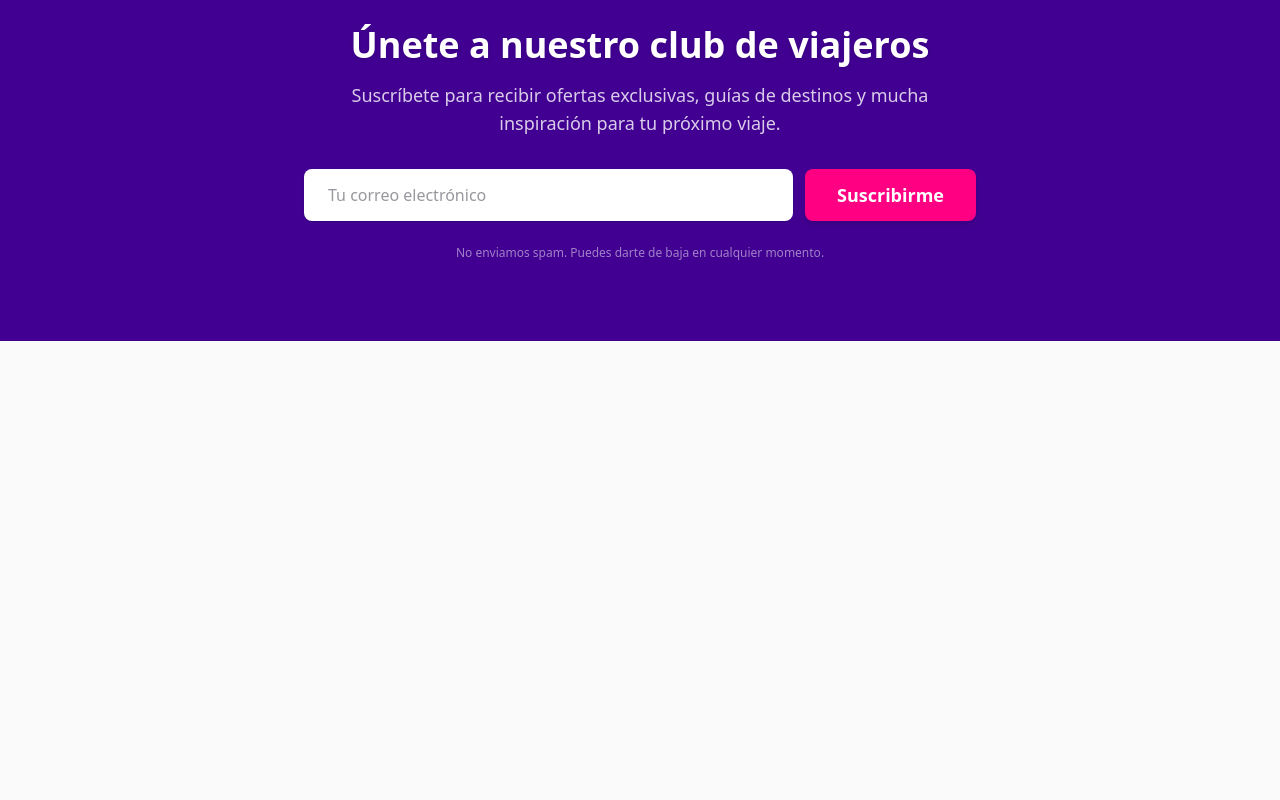
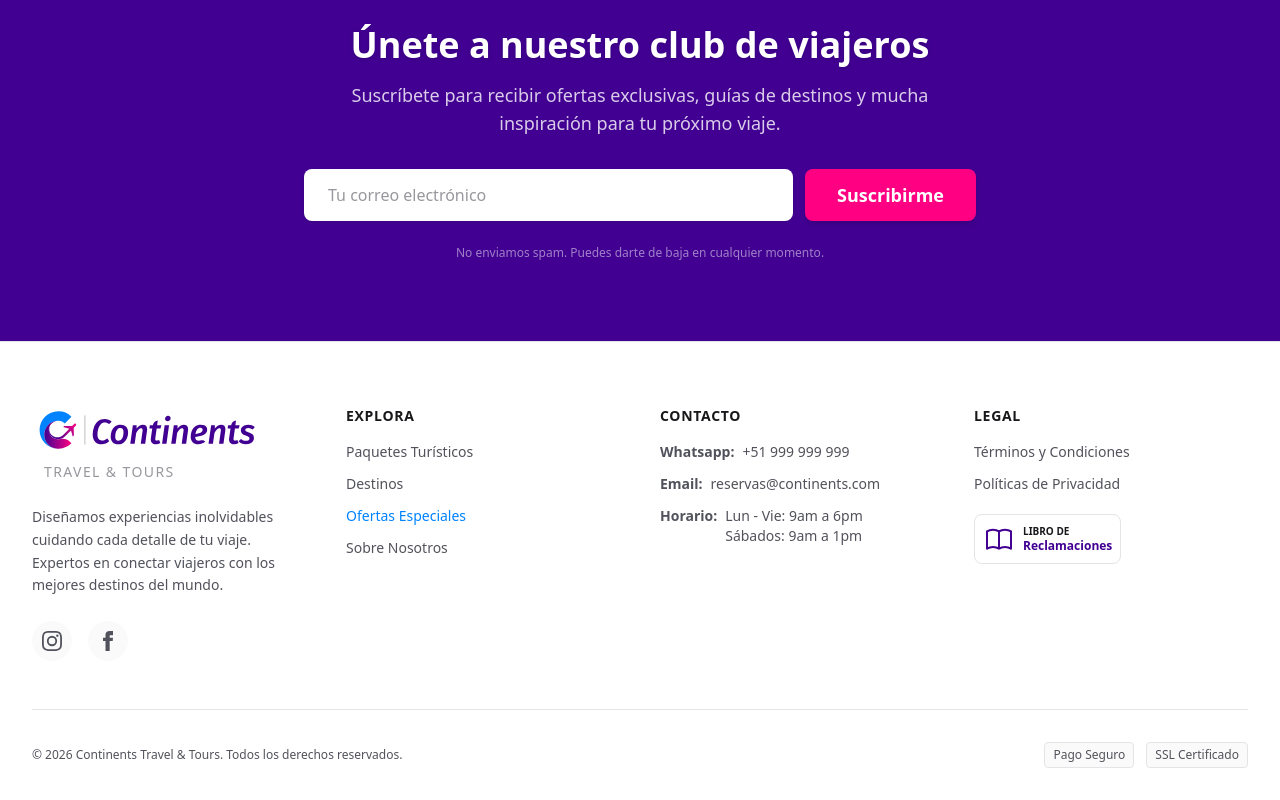
Before and after one commit to carlosSilverDesign/Continents-travel-agency, a Next.js app: page / in a window 1280 px wide. Shown: the part 1624-2424 px from the top of the page. Before the commit the page ends 1965 px from the top, so only its background shows below. Built offline with nearby package versions, Linux system fonts and the light colour scheme; no server answers; the database is empty.

Commit message:
Se agregó el footer

```diff
--- a/src/app/layout.tsx
+++ b/src/app/layout.tsx
@@ -3,6 +3,7 @@ import type { Metadata } from "next";
 import { Inter, Syne } from "next/font/google";
 import "./globals.css";
 import { Header } from "@/components/organisms/Header";
+import { Footer } from "@/components/organisms/Footer";
 
 // 2. Configuramos Inter (Para textos generales)
 const inter = Inter({
@@ -32,6 +33,7 @@ export default function RootLayout({
         <div className="flex-grow">
           {children}
         </div>
+        <Footer />
       </body>
     </html>
   );
--- /dev/null
+++ b/src/components/organisms/Footer.tsx
@@ -0,0 +1,104 @@
+import React from 'react';
+import Link from 'next/link';
+
+export function Footer() {
+  const currentYear = new Date().getFullYear();
+
+  return (
+    <footer className="bg-white border-t border-ui-border pt-16 pb-8">
+      <div className="max-w-7xl mx-auto px-4 md:px-8">
+
+        {/* GRID PRINCIPAL DE 4 COLUMNAS */}
+        <div className="grid grid-cols-1 md:grid-cols-2 lg:grid-cols-4 gap-10 mb-12">
+
+          {/* COLUMNA 1: Marca y Redes */}
+          <div className="flex flex-col gap-4">
+            <Link href="/" className="flex flex-col items-start gap-2">
+              <img src="/logo.svg" alt="Continents Travel" className="h-10 md:h-12 w-auto object-contain object-left group-hover:scale-105 transition-transform origin-left" />
+              <span className="text-ui-text/60 font-medium text-sm tracking-widest uppercase pl-3">
+                Travel & Tours
+              </span>
+            </Link>
+            <p className="text-sm text-ui-text leading-relaxed mt-2">
+              Diseñamos experiencias inolvidables cuidando cada detalle de tu viaje. Expertos en conectar viajeros con los mejores destinos del mundo.
+            </p>
+            {/* Íconos de Redes Sociales */}
+            <div className="flex gap-4 mt-2">
+              {/* <a href="#" className="w-10 h-10 rounded-full bg-ui-bg flex items-center justify-center text-ui-text hover:bg-primary hover:text-white transition-colors">
+                <svg className="w-5 h-5" fill="currentColor" viewBox="0 0 24 24"><path d="M24 4.557c-.883.392-1.832.656-2.828.775 1.017-.609 1.798-1.574 2.165-2.724-.951.564-2.005.974-3.127 1.195-.897-.957-2.178-1.555-3.594-1.555-3.179 0-5.515 2.966-4.797 6.045-4.091-.205-7.719-2.165-10.148-5.144-1.29 2.213-.669 5.108 1.523 6.574-.806-.026-1.566-.247-2.229-.616-.054 2.281 1.581 4.415 3.949 4.89-.693.188-1.452.232-2.224.084.626 1.956 2.444 3.379 4.6 3.419-2.07 1.623-4.678 2.348-7.29 2.04 2.179 1.397 4.768 2.212 7.548 2.212 9.142 0 14.307-7.721 13.995-14.646.962-.695 1.797-1.562 2.457-2.549z"/></svg>
+              </a> */}
+              <a href="#" className="w-10 h-10 rounded-full bg-ui-bg flex items-center justify-center text-ui-text hover:bg-primary hover:text-white transition-colors">
+                <svg className="w-5 h-5" fill="currentColor" viewBox="0 0 24 24"><path d="M12 2.163c3.204 0 3.584.012 4.85.07 3.252.148 4.771 1.691 4.919 4.919.058 1.265.069 1.645.069 4.849 0 3.205-.012 3.584-.069 4.849-.149 3.225-1.664 4.771-4.919 4.919-1.266.058-1.644.07-4.85.07-3.204 0-3.584-.012-4.849-.07-3.26-.149-4.771-1.699-4.919-4.92-.058-1.265-.07-1.644-.07-4.849 0-3.204.013-3.583.07-4.849.149-3.227 1.664-4.771 4.919-4.919 1.266-.057 1.645-.069 4.849-.069zM12 0C8.741 0 8.333.014 7.053.072 2.695.272.273 2.69.073 7.052.014 8.333 0 8.741 0 12c0 3.259.014 3.668.072 4.948.2 4.358 2.618 6.78 6.98 6.98C8.333 23.986 8.741 24 12 24c3.259 0 3.668-.014 4.948-.072 4.354-.2 6.782-2.618 6.979-6.98.059-1.28.073-1.689.073-4.948 0-3.259-.014-3.667-.072-4.947-.196-4.354-2.617-6.78-6.979-6.98C15.668.014 15.259 0 12 0zm0 5.838a6.162 6.162 0 100 12.324 6.162 6.162 0 000-12.324zM12 16a4 4 0 110-8 4 4 0 010 8zm6.406-11.845a1.44 1.44 0 100 2.881 1.44 1.44 0 000-2.881z"/></svg>
+              </a>
+              <a href="#" className="w-10 h-10 rounded-full bg-ui-bg flex items-center justify-center text-ui-text hover:bg-primary hover:text-white transition-colors">
+                <svg className="w-5 h-5" fill="currentColor" viewBox="0 0 24 24"><path d="M9 8h-3v4h3v12h5v-12h3.642l.358-4h-4v-1.667c0-.955.192-1.333 1.115-1.333h2.885v-5h-3.808c-3.596 0-5.192 1.583-5.192 4.615v3.385z"/></svg>
+              </a>
+            </div>
+          </div>
+
+          {/* COLUMNA 2: Enlaces Rápidos */}
+          <div>
+            <h4 className="font-bold text-ui-heading mb-4 uppercase tracking-wider text-sm">Explora</h4>
+            <ul className="flex flex-col gap-3 text-sm text-ui-text">
+              <li><Link href="/paquetes" className="hover:text-secondary transition-colors">Paquetes Turísticos</Link></li>
+              <li><Link href="/destinos" className="hover:text-secondary transition-colors">Destinos</Link></li>
+              <li><Link href="/ofertas" className="hover:text-secondary transition-colors font-medium text-secondary">Ofertas Especiales</Link></li>
+              <li><Link href="/nosotros" className="hover:text-secondary transition-colors">Sobre Nosotros</Link></li>
+            </ul>
+          </div>
+
+          {/* COLUMNA 3: Contacto */}
+          <div>
+            <h4 className="font-bold text-ui-heading mb-4 uppercase tracking-wider text-sm">Contacto</h4>
+            <ul className="flex flex-col gap-3 text-sm text-ui-text">
+              <li className="flex items-start gap-2">
+                <span className="font-bold">Whatsapp:</span>
+                <a href="https://wa.me/51999999999" target="_blank" rel="noopener noreferrer" className="hover:text-secondary transition-colors">+51 999 999 999</a>
+              </li>
+              <li className="flex items-start gap-2">
+                <span className="font-bold">Email:</span>
+                <a href="mailto:reservas@continents.com" className="hover:text-secondary transition-colors">reservas@continents.com</a>
+              </li>
+              <li className="flex items-start gap-2">
+                <span className="font-bold">Horario:</span>
+                <span>Lun - Vie: 9am a 6pm<br/>Sábados: 9am a 1pm</span>
+              </li>
+            </ul>
+          </div>
+
+          {/* COLUMNA 4: Legal & INDECOPI */}
+          <div>
+            <h4 className="font-bold text-ui-heading mb-4 uppercase tracking-wider text-sm">Legal</h4>
+            <ul className="flex flex-col gap-3 text-sm text-ui-text">
+              <li><Link href="/terminos" className="hover:text-secondary transition-colors">Términos y Condiciones</Link></li>
+              <li><Link href="/privacidad" className="hover:text-secondary transition-colors">Políticas de Privacidad</Link></li>
+
+              {/* Botón Libro de Reclamaciones (Requerido en Perú) */}
+              <li className="mt-2">
+                <Link href="/reclamaciones" className="inline-flex items-center gap-2 border border-ui-border rounded-lg p-2 hover:bg-ui-bg transition-colors">
+                  <svg className="w-8 h-8 text-primary" fill="none" stroke="currentColor" viewBox="0 0 24 24"><path strokeLinecap="round" strokeLinejoin="round" strokeWidth={1.5} d="M12 6.253v13m0-13C10.832 5.477 9.246 5 7.5 5S4.168 5.477 3 6.253v13C4.168 18.477 5.754 18 7.5 18s3.332.477 4.5 1.253m0-13C13.168 5.477 14.754 5 16.5 5c1.747 0 3.332.477 4.5 1.253v13C19.832 18.477 18.247 18 16.5 18c-1.746 0-3.332.477-4.5 1.253" /></svg>
+                  <div className="flex flex-col">
+                    <span className="text-[10px] uppercase font-bold text-ui-heading">Libro de</span>
+                    <span className="text-xs font-bold text-primary">Reclamaciones</span>
+                  </div>
+                </Link>
+              </li>
+            </ul>
+          </div>
+
+        </div>
+
+        {/* BARRA INFERIOR: Copyright */}
+        <div className="pt-8 border-t border-ui-border flex flex-col md:flex-row justify-between items-center gap-4 text-xs text-ui-text">
+          <p>© {currentYear} Continents Travel & Tours. Todos los derechos reservados.</p>
+          <div className="flex gap-3">
+            {/* Aquí luego puedes poner iconos de Visa, Mastercard, PayPal */}
+            <span className="px-2 py-1 bg-ui-bg rounded border border-ui-border">Pago Seguro</span>
+            <span className="px-2 py-1 bg-ui-bg rounded border border-ui-border">SSL Certificado</span>
+          </div>
+        </div>
+
+      </div>
+    </footer>
+  );
+}
```
